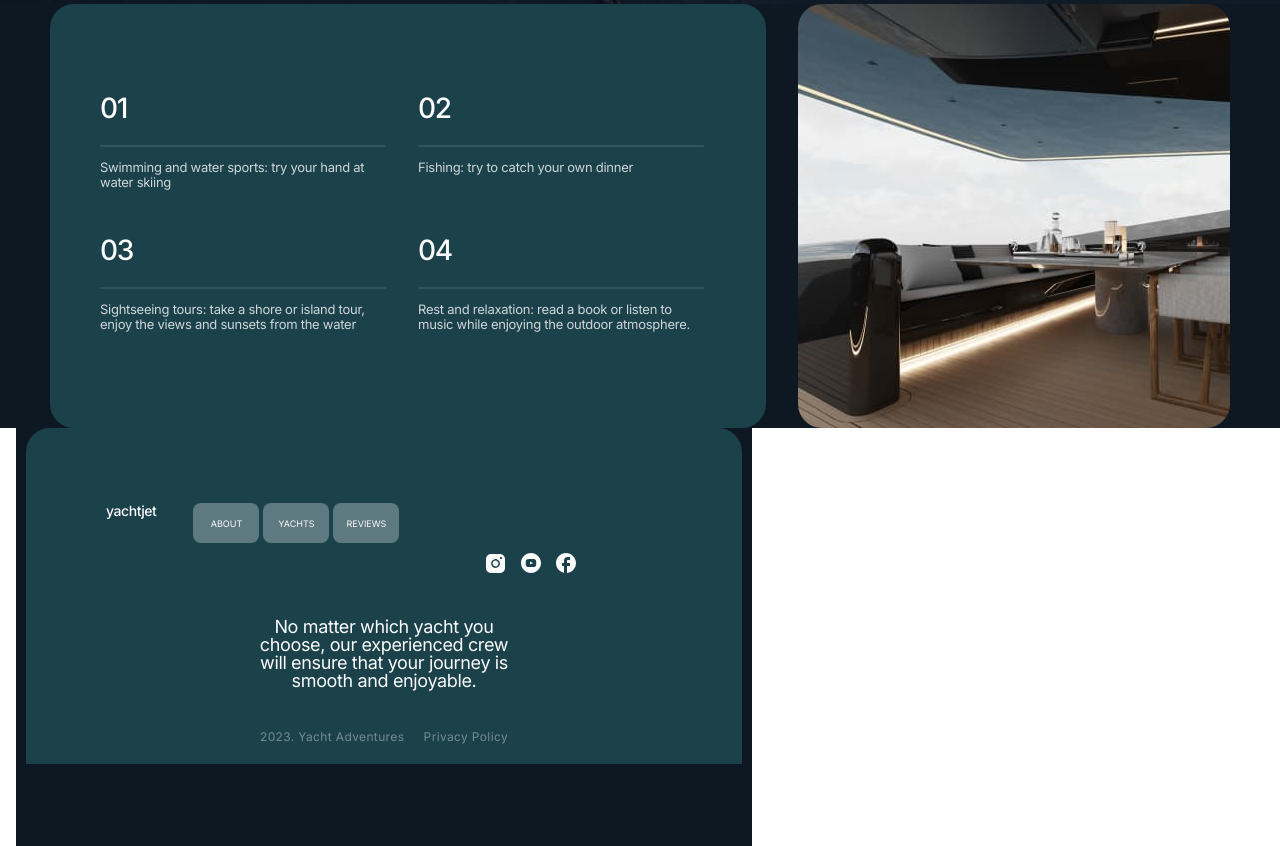
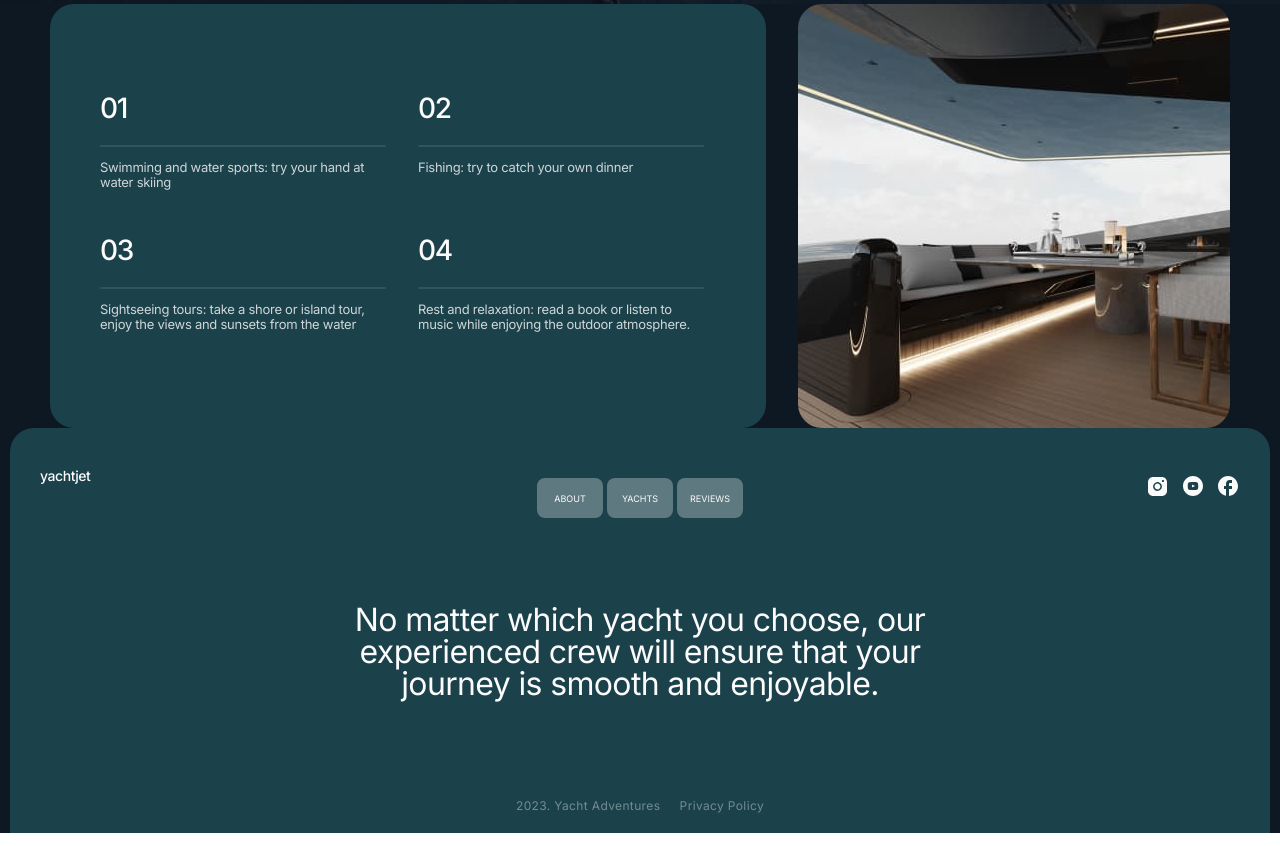
Before and after one commit to Nippondanso/project-TeamWork, a website built with Vite: page src/index.html in a window 1280 px wide. Shown: the part 796-1642 px from the top of the page. Built offline with nearby package versions, Linux system fonts and the light colour scheme.

Commit message:
mobile ready

```diff
--- a/src/css/css_partials/footer.css
+++ b/src/css/css_partials/footer.css
@@ -1,63 +1,3 @@
-/* .footer-border {
-  position: relative;
-  background-color: #1b414b;
-  color: white;
-  border-radius: 24px 24px 0px 0px;
-  text-align: center;
-  margin-left: 10px;
-  margin-right: 10px;
-  width: 355px;
-  height: 412px;
-}
-
-.futer-container {
-  display: flex;
-  flex-wrap: wrap;
-  align-items: center;
-  justify-content: space-between;
-}
-
-.logo-futer {
-  font-weight: 500;
-  font-size: 14px;
-  letter-spacing: -0.03em;
-  color: #fbfbfb;
-  padding: 40px 0;
-  display: block;
-  margin-right: 37px;
-}
-
-.nav-futer {
-  display: flex;
-  align-items: center;
-  gap: 4px;
-}
-
-.address-futer {
-  font-style: normal;
-  display: block;
-}
-
-.futer-navig {
-  display: flex;
-  align-items: center;
-}
-
-
-
-
-
-@media screen and (min-width: 768px){
-.footer-border {
- margin-left: 16px;
- margin-right: 16px;
- width: 736px;
- height: 418px;
-}
-} */
-
-/* ==================================== */
-
 .footer-border {
   background-color: #0e1823;
 }
@@ -102,7 +42,7 @@
 .address-footer {
   font-style: normal;
   display: block;
-  margin: auto;
+  margin: 80px auto 40px;
 }
 
 .footer-navig {
@@ -145,7 +85,6 @@
   flex-direction: row;
   align-items: center;
   gap: 11px;
-  padding-top: 83px;
 }
 
 .icon-color {
@@ -158,18 +97,17 @@
   fill: #062730;
 }
 
-.text-tx {
+.text {
+  margin-bottom: 82px;
+  padding: 0px 8px;
+  font-family: var(--font-family);
   font-weight: 400;
   font-size: 18px;
-  line-height: 1;
+  line-height: 100%;
   letter-spacing: -0.02em;
   text-align: center;
   color: #fbfbfb;
-  width: 279px;
-  height: 72px;
-  margin: 40px auto;
 }
-
 .policy-text {
   display: flex;
 
@@ -186,28 +124,34 @@
 .pol-text {
   margin-left: auto;
 }
+@media screen and (min-width: 468px) {
+  .footer-container {
+    flex-direction: row;
+    justify-content: space-between;
+    margin-bottom: 96px;
+  }
+  .nav-footer {
+    position: absolute;
+    left: 50%;
+    transform: translateX(-50%);
+    top: 50px;
+  }
+  .footer-navig {
+    display: flex;
+    align-items: center;
+    flex-wrap: wrap;
+  }
+  .address-footer {
+    font-style: normal;
+    display: block;
+    margin: 0;
+  }
+}
 
 @media screen and (min-width: 768px) {
-  .footer-border {
-    margin-left: 16px;
-    margin-right: 16px;
-    width: 736px;
-    height: 418px;
-  }
-
-  .address-footer {
-    display: flex;
-    flex-direction: row;
-    flex-wrap: wrap;
-  }
-  .text-tx {
-  }
-
-  .footer-container {
-    display: flex;
-    flex-wrap: wrap;
-    align-items: center;
-    justify-content: space-between;
-    flex-direction: row;
+  .text {
+    font-size: 32px;
+    max-width: 640px;
+    margin: 0 auto 99px;
   }
 }
--- a/src/partials/footer.html
+++ b/src/partials/footer.html
@@ -1,6 +1,6 @@
 <footer class="footer-border">
   <div class="footer-wrapper">
-    <div class="container footer-container">
+    <div class=" footer-container">
       <nav class="footer-navig">
         <a class="logo-footer" href="./index.html">yachtjet</a>
         <ul class="nav-footer">
@@ -64,16 +64,12 @@
           </li>
         </ul>
       </address>
+    </div>
 
-      <div class="text-tx">
-        <p class="text">
+    <p class="text">
           No matter which yacht you choose, our experienced crew will ensure
           that your journey is smooth and enjoyable.
         </p>
-
-
-      </div>
-    </div>
 
         <div  class="policy-text">
           <span class="">2023. Yacht Adventures</span>
```
